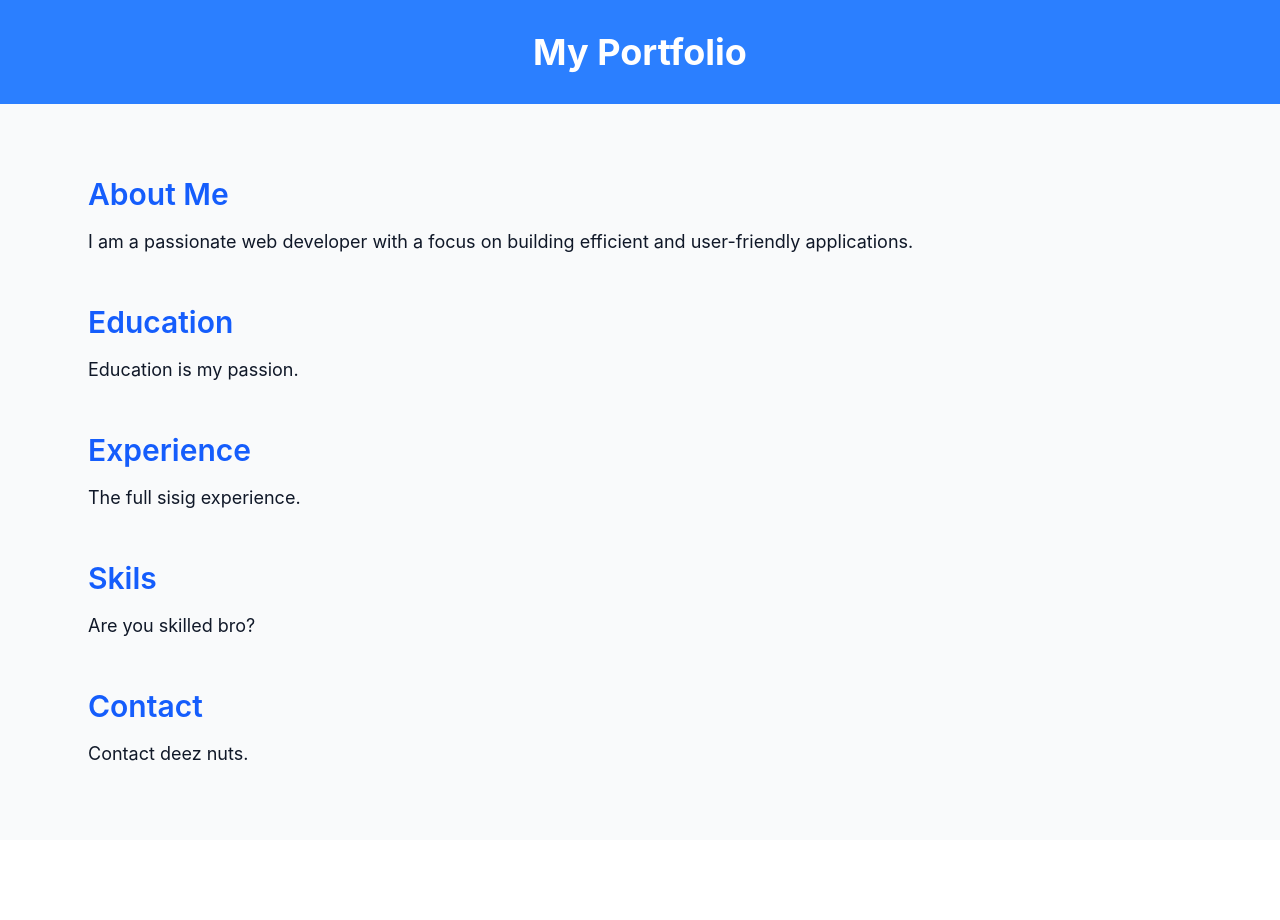
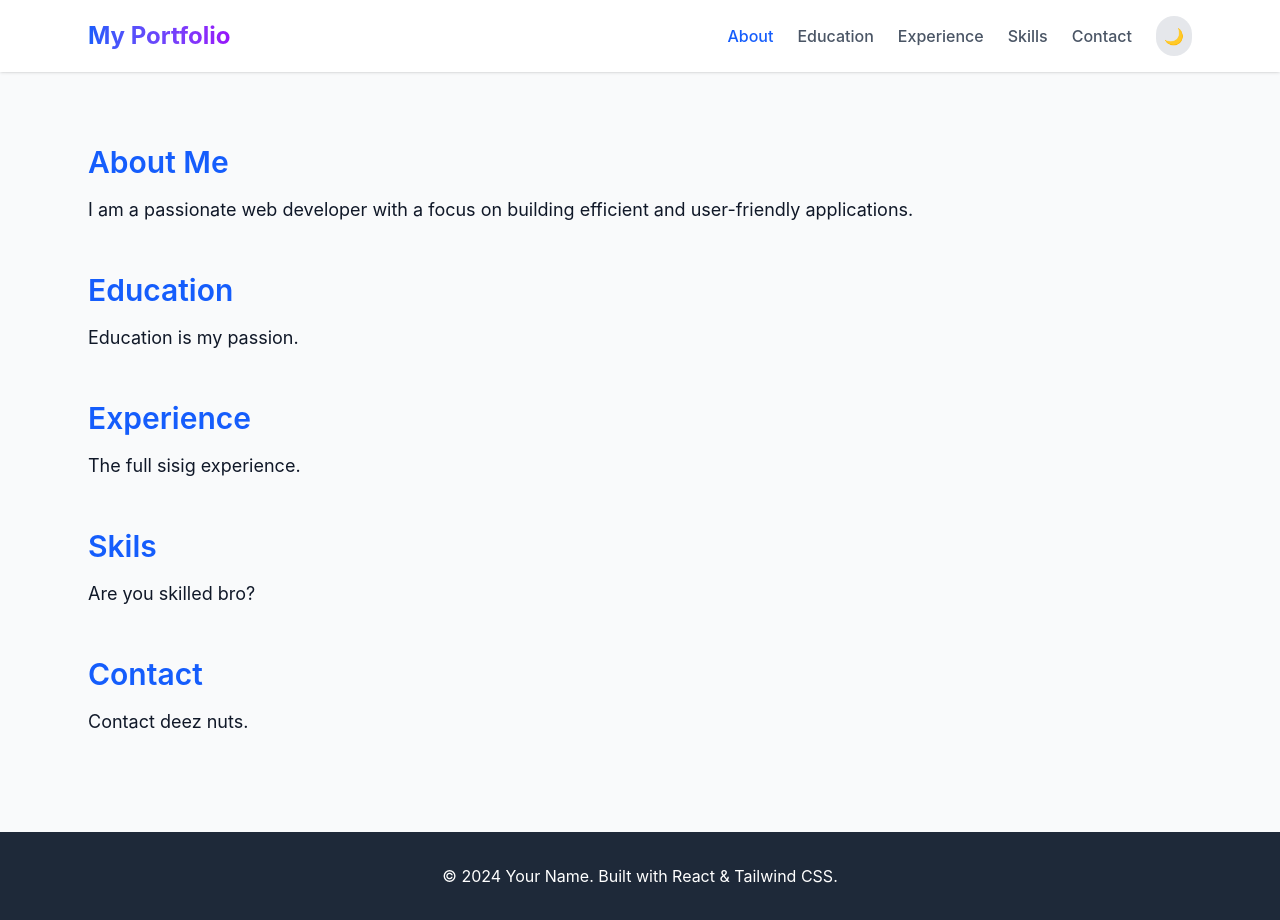
Before and after one commit to Rinksu-lynx/Castillo-Final_Project, a React (Vite) app: page / in a window 1280 px wide. Before the commit the page ends 840 px from the top, so only its background shows below. Built offline with nearby package versions, Linux system fonts and the light colour scheme.

Commit message:
Main Layout changes

```diff
--- a/src/App.jsx
+++ b/src/App.jsx
@@ -1,26 +1,98 @@
-import AboutMe from "./components/AboutMe";
-import Education from "./components/Education";
-import Experience from "./components/Experience";
-import Skills from "./components/Skills";
-import Contact from "./components/Contact";
+import React, { useState, useEffect } from 'react';
+import AboutMe from './components/AboutMe';
+import Education from './components/Education';
+import Experience from './components/Experience';
+import Skills from './components/Skills';
+import Contact from './components/Contact';
 
 function App() {
+  const [darkMode, setDarkMode] = useState(false);
+  const [activeSection, setActiveSection] = useState('about');
+
+  // Smooth scroll and section tracking
+  useEffect(() => {
+    const handleScroll = () => {
+      const sections = ['about', 'education', 'experience', 'skills', 'contact'];
+      const scrollPosition = window.scrollY + 100;
+
+      for (const section of sections) {
+        const element = document.getElementById(section);
+        if (element) {
+          const { offsetTop, offsetHeight } = element;
+          if (scrollPosition >= offsetTop && scrollPosition < offsetTop + offsetHeight) {
+            setActiveSection(section);
+            break;
+          }
+        }
+      }
+    };
+
+    window.addEventListener('scroll', handleScroll);
+    return () => window.removeEventListener('scroll', handleScroll);
+  }, []);
+
+  const scrollToSection = (id) => {
+    const element = document.getElementById(id);
+    if (element) {
+      element.scrollIntoView({ behavior: 'smooth' });
+    }
+  };
+
   return (
-    <>
-       <div className="bg-gray-50 text-gray-900 font-sans">
-      <header className="text-center py-8 bg-blue-500 text-white">
-        <h1 className="text-4xl font-bold">My Portfolio</h1>
-      </header>
-      <main className="max-w-6xl mx-auto p-6">
+    <div className={darkMode ? 'dark' : ''}>
+      <div className="min-h-screen bg-gray-50 text-gray-900 dark:bg-gray-900 dark:text-gray-100 transition-colors duration-300">
+
+        {/* Navigation */}
+        <nav className="fixed top-0 w-full bg-white/90 dark:bg-gray-800/90 backdrop-blur-md shadow-sm z-50 transition-colors">
+          <div className="max-w-6xl mx-auto px-6 py-4 flex justify-between items-center">
+            <h1 className="text-2xl font-bold bg-gradient-to-r from-blue-600 to-purple-600 bg-clip-text text-transparent">
+              My Portfolio
+            </h1>
+
+            <div className="flex items-center gap-6">
+              <div className="hidden md:flex gap-6">
+                {['about', 'education', 'experience', 'skills', 'contact'].map((section) => (
+                  <button
+                    key={section}
+                    onClick={() => scrollToSection(section)}
+                    className={`capitalize font-medium transition-colors ${
+                      activeSection === section
+                        ? 'text-blue-600 dark:text-blue-400'
+                        : 'text-gray-600 dark:text-gray-400 hover:text-blue-600'
+                    }`}
+                  >
+                    {section}
+                  </button>
+                ))}
+              </div>
+
+              <button
+                onClick={() => setDarkMode(!darkMode)}
+                className="p-2 rounded-full bg-gray-200 dark:bg-gray-700 transition-colors"
+                title="Toggle Dark Mode"
+              >
+                {darkMode ? '☀️' : '🌙'}
+              </button>
+            </div>
+          </div>
+        </nav>
+
+        {/* Main Content */}
+        <main className="max-w-6xl mx-auto px-6 pt-24 pb-12">
           <AboutMe />
           <Education />
           <Experience />
           <Skills />
           <Contact />
         </main>
+
+        {/* Footer */}
+        <footer className="bg-gray-800 text-white py-8 text-center">
+          <p>© 2024 Your Name. Built with React & Tailwind CSS.</p>
+        </footer>
       </div>
-    </>
+    </div>
   );
 }
 
-export default App
+export default App;
```
Lines whose indentation alone changed are shown as unchanged.
